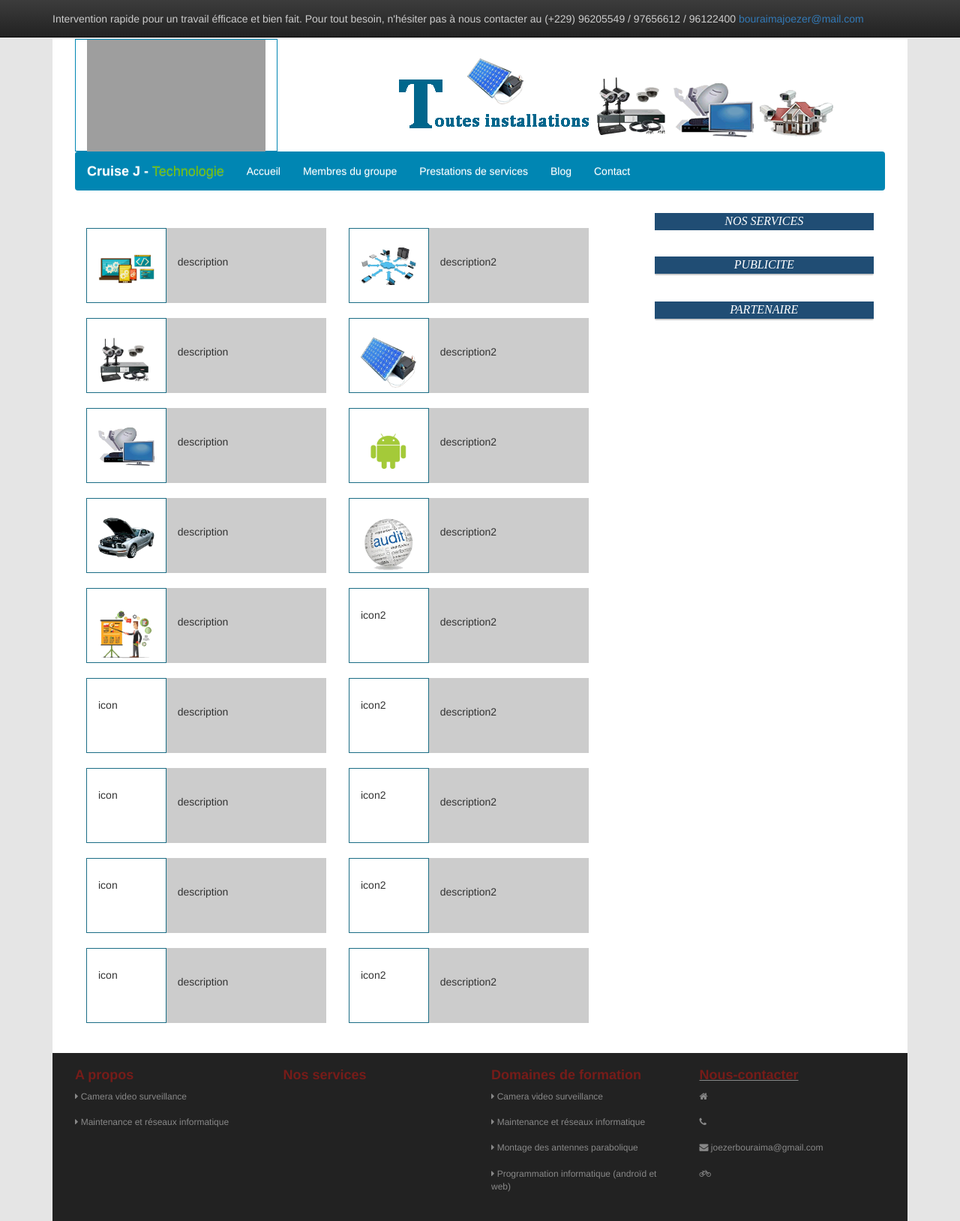
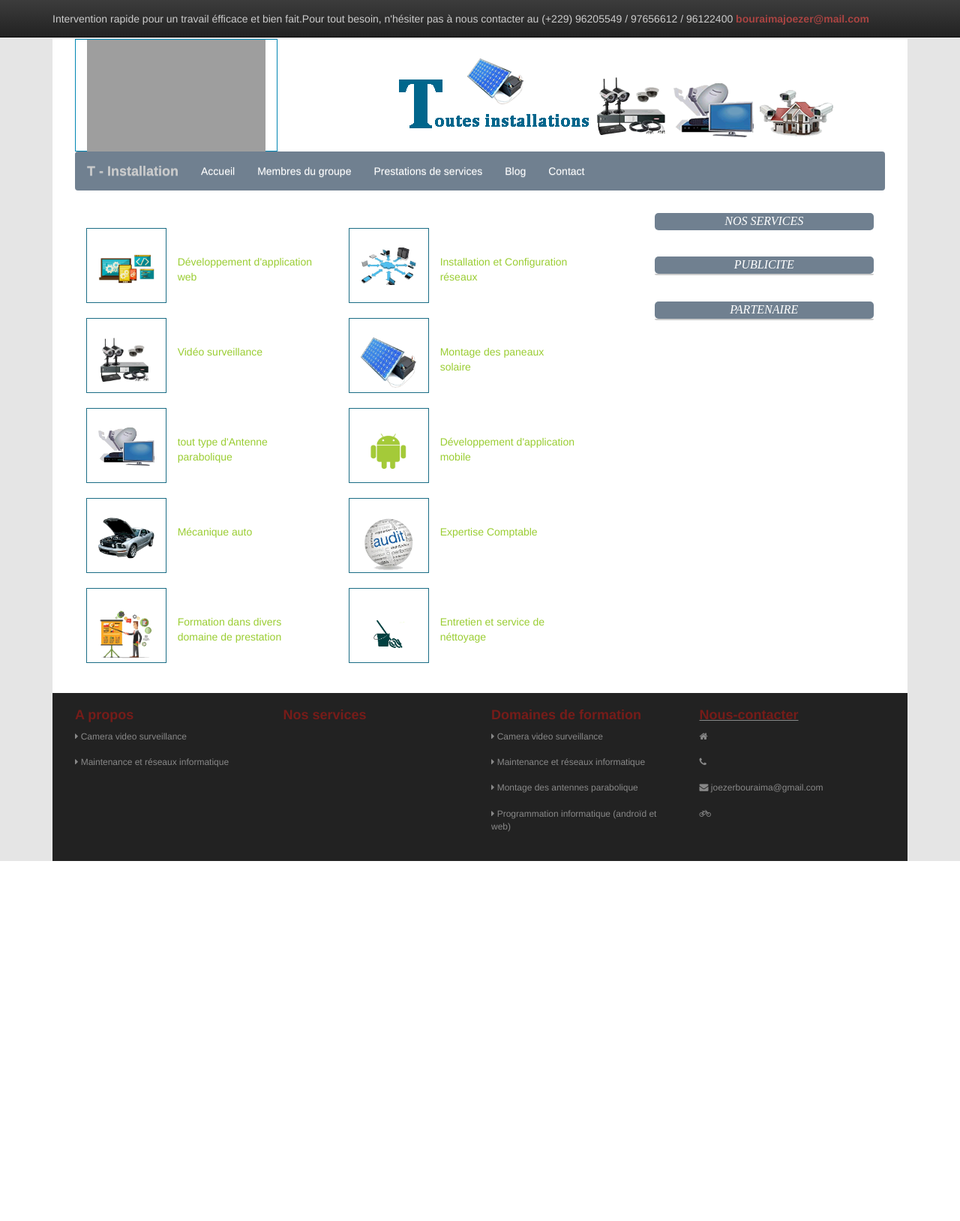
Before and after one commit to 96205549/MyProfile, a PHP site: page /prestation.php in a window 1280 px wide. Shown: the whole page at 75% size. After the commit the page ends 1148 px from the top, so only its background shows below. Run offline with PHP 8.4, Linux system fonts and the light colour scheme; data comes from the database, SQL or seed files in the repository; data that the repository does not hold is empty; some libraries are stand-ins or nearby versions; grey boxes are pictures that could not be loaded.

Commit message:
mise à jour du code

```diff
--- a/MyProfile/Pushmsg.php
+++ b/MyProfile/Pushmsg.php
@@ -16,15 +16,15 @@ if (isset($_POST['msg'])) {
     if (!empty($text)) {
         //die(print_r($idpost.",".$date.",".$text));
         $req = $db->query("INSERT INTO `messages`(`msg`, `date`, `id_post`, `idclient`, `parent`) VALUES ('$text','$date','$idpost','0','0')");
-
+       // die(print_r($req));
         if ($req == TRUE) {
             $output["msg"] = "merci pour votre commentaire";
             $output["success"] = true;
             $_SESSION['idp'] = $idpost;
-            //header('Location: blog.php?notre-blog');
+            header('Location: blog.php?notre-blog');
         }
     }
-            return json_encode($output);
+          //  return json_encode($output);
 }
 
 //function countMsg($idpost)
--- a/MyProfile/footer.php
+++ b/MyProfile/footer.php
@@ -49,5 +49,5 @@
 </body>
 <script src="../public/vendor/jquery/dist/jquery.min.js"></script>
 <script src="../public/vendor/bootstrap/dist/js/bootstrap.min.js"></script>
-<script src="../public/js/postmsg.js"></script>
+<!--script src="../public/js/postmsg.js"></script-->
 </html>
--- a/MyProfile/menu.php
+++ b/MyProfile/menu.php
@@ -1,14 +1,14 @@
 <nav class="navbar navbar nav-color">
     <div class="container-fluid">
         <div class="navbar-header">
-            <a class="navbar-brand" href="index.php?home-group"><font color="#fff"><b>Cruise J -</b></font><font color="#761c19;"> Technologie</font></a>
+            <a class="navbar-brand" href="index.php?home-group"><font color="#ccc"><b>T - Installation</b></font><!--font color="#ccc"> Technologie</font--></a>
         </div>
         <ul class="nav navbar-nav">
-            <li><a href="index.php?accueil">Accueil</a></li>
-            <li><a href="membre.php?membre-du-groupe">Membres du groupe</a></li>
-            <li><a href="prestation.php?nos-prestations-de-service">Prestations de services</a></li>
-            <li><a href="blog.php?notre-blog">Blog</a></li>
-            <li><a href="contact.php?contactez-de-la-banlieue">Contact</a></li>
+            <li class="nav-color-li"><a href="index.php?accueil">Accueil</a></li>
+            <li class="nav-color-li"><a href="membre.php?membre-du-groupe">Membres du groupe</a></li>
+            <li class="nav-color-li"><a href="prestation.php?nos-prestations-de-service">Prestations de services</a></li>
+            <li class="nav-color-li"><a href="blog.php?notre-blog">Blog</a></li>
+            <li class="nav-color-li"><a href="contact.php?contactez-de-la-banlieue">Contact</a></li>
         </ul>
 
     </div>
@@ -17,7 +17,7 @@
 <div class="navbar navbar-inverse navbar-fixed-top col-md-12">
     <div class="container-fluid">
         <div class="container" style="padding-top: 15px;">
-            <font color="#ccc"><p>Intervention rapide pour un travail &eacute;fficace et bien fait. Pour tout besoin, n&apos;hésiter pas à nous contacter au  (+229) 96205549 / 97656612 / 96122400 <a>bouraimajoezer@mail.com</a></p></font>
+            <font color="#ccc"><p>Intervention rapide pour un travail &eacute;fficace et bien fait.Pour tout besoin, n&apos;hésiter pas à nous contacter au  (+229) 96205549 / 97656612 / 96122400 <a class="text-danger"><b>bouraimajoezer@mail.com</b></a></p></font>
         </div>
     </div>
 </div>
--- a/MyProfile/nbproject/private/private.xml
+++ b/MyProfile/nbproject/private/private.xml
@@ -2,6 +2,8 @@
 <project-private xmlns="http://www.netbeans.org/ns/project-private/1">
     <editor-bookmarks xmlns="http://www.netbeans.org/ns/editor-bookmarks/2" lastBookmarkId="0"/>
     <open-files xmlns="http://www.netbeans.org/ns/projectui-open-files/2">
-        <group name="tutoriel"/>
+        <group name="tutoriel">
+            <file>file:/C:/wamp64/www/MyProfile/super-admin/controller.php</file>
+        </group>
     </open-files>
 </project-private>
--- a/MyProfile/prestation.php
+++ b/MyProfile/prestation.php
@@ -4,93 +4,54 @@
         <div class="form-group-sm row presta-1 ">
             <div class="col-md-6">
                 <div class="presta-1-icon col-md-4"><img src="../public/img/img-prestation/web.png"  class="img-responsive" width="100%" height="100%"></div>
-                <div class="presta-1-description col-md-8">description</div>
+                <div class="presta-1-description col-md-8">D&eacute;veloppement d&apos;application web</div>
             </div>
             <div class="col-md-6">
                 <div class="presta-1-icon col-md-4"><img src="../public/img/img-prestation/reseaux.png"  class="img-responsive" width="100%" height="100%"></div>
-                <div class="presta-1-description col-md-8">description2</div>
+                <div class="presta-1-description col-md-8">Installation et Configuration r&eacute;seaux </div>
             </div>
         </div>
         <div class="form-group-sm row presta-1 ">
             <div class="col-md-6">
                 <div class="presta-1-icon col-md-4"><img src="../public/img/img-prestation/camera.png"  class="img-responsive" width="100%" height="100%"></div>
-                <div class="presta-1-description col-md-8">description</div>
+                <div class="presta-1-description col-md-8">Vid&eacute;o surveillance</div>
             </div>
             <div class="col-md-6">
                 <div class="presta-1-icon col-md-4"><img src="../public/img/img-prestation/pano.png"  class="img-responsive" width="100%" height="100%"></div>
-                <div class="presta-1-description col-md-8">description2</div>
+                <div class="presta-1-description col-md-8">Montage des paneaux solaire</div>
             </div>
         </div>
         <div class="form-group-sm row presta-1 ">
             <div class="col-md-6">
                 <div class="presta-1-icon col-md-4"><img src="../public/img/img-prestation/paneau.png"  class="img-responsive" width="100%" height="100%"></div>
-                <div class="presta-1-description col-md-8">description</div>
+                <div class="presta-1-description col-md-8">tout type d&apos;Antenne parabolique</div>
             </div>
             <div class="col-md-6">
                 <div class="presta-1-icon col-md-4"><img src="../public/img/img-prestation/android.png"  class="img-responsive" width="100%" height="100%"></div>
-                <div class="presta-1-description col-md-8">description2</div>
+                <div class="presta-1-description col-md-8">D&eacute;veloppement d'application mobile</div>
             </div>
         </div>
         <div class="form-group-sm row presta-1 ">
             <div class="col-md-6">
                 <div class="presta-1-icon col-md-4"><img src="../public/img/img-prestation/mecanik.png"  class="img-responsive" width="100%" height="100%"></div>
-                <div class="presta-1-description col-md-8">description</div>
+                <div class="presta-1-description col-md-8">Mécanique auto</div>
             </div>
             <div class="col-md-6">
                 <div class="presta-1-icon col-md-4"><img src="../public/img/img-prestation/audi.png"  class="img-responsive" width="100%" height="100%"></div>
-                <div class="presta-1-description col-md-8">description2</div>
+                <div class="presta-1-description col-md-8">Expertise Comptable</div>
             </div>
         </div>
         <div class="form-group-sm row presta-1 ">
             <div class="col-md-6">
                 <div class="presta-1-icon col-md-4"><img src="../public/img/img-prestation/formation.png"  class="img-responsive" width="100%" height="100%"></div>
-                <div class="presta-1-description col-md-8">description</div>
+                <div class="presta-1-description col-md-8">Formation dans divers domaine de prestation</div>
             </div>
             <div class="col-md-6">
-                <div class="presta-1-icon col-md-4">icon2</div>
-                <div class="presta-1-description col-md-8">description2</div>
+                <div class="presta-1-icon col-md-4"><img src="../public/img/img-prestation/netoi.png"  class="img-responsive" width="100%" height="100%"></div>
+                <div class="presta-1-description col-md-8">Entretien et service de n&eacute;ttoyage</div>
             </div>
         </div>
-        <div class="form-group-sm row presta-1 ">
-            <div class="col-md-6">
-                <div class="presta-1-icon col-md-4">icon</div>
-                <div class="presta-1-description col-md-8">description</div>
-            </div>
-            <div class="col-md-6">
-                <div class="presta-1-icon col-md-4">icon2</div>
-                <div class="presta-1-description col-md-8">description2</div>
-            </div>
-        </div>
-        <div class="form-group-sm row presta-1 ">
-            <div class="col-md-6">
-                <div class="presta-1-icon col-md-4">icon</div>
-                <div class="presta-1-description col-md-8">description</div>
-            </div>
-            <div class="col-md-6">
-                <div class="presta-1-icon col-md-4">icon2</div>
-                <div class="presta-1-description col-md-8">description2</div>
-            </div>
-        </div>
-        <div class="form-group-sm row presta-1 ">
-            <div class="col-md-6">
-                <div class="presta-1-icon col-md-4">icon</div>
-                <div class="presta-1-description col-md-8">description</div>
-            </div>
-            <div class="col-md-6">
-                <div class="presta-1-icon col-md-4">icon2</div>
-                <div class="presta-1-description col-md-8">description2</div>
-            </div>
-        </div>
-        <div class="form-group-sm row presta-1 ">
-            <div class="col-md-6">
-                <div class="presta-1-icon col-md-4">icon</div>
-                <div class="presta-1-description col-md-8">description</div>
-            </div>
-            <div class="col-md-6">
-                <div class="presta-1-icon col-md-4">icon2</div>
-                <div class="presta-1-description col-md-8">description2</div>
-            </div>
-        </div>
+
     </div>
     <div class="col-md-offset-1 col-md-3 right_bloc">
         <?php include './band-offre.php'; ?>
--- a/public/css/ets.css
+++ b/public/css/ets.css
@@ -10,7 +10,8 @@ and open the template in the editor.
 .connect{
     margin: 100px  ;
 	padding: 0 ;
-	background: #dea;
+	/*background: #dea;*/
+	background: slategray;
 }
 .conteneur-con
 {
--- a/public/css/style.css
+++ b/public/css/style.css
@@ -16,13 +16,13 @@ and open the template in the editor.
 	/*text-align: center ;*/
 	/*font: 0.8em "Trebuchet MS", helvetica, sans-serif ;*/
 	background: #e5e5e5;
-       /* background-image: url(../../public/img/authpict.jpg); #0086b3;*/
+       /* background-image: url(../../public/img/authpict.jpg); #204d74 #0086b3; #888888 #5bc0de*/
 }
 .nav-color{
-    background-color: #0086b3;
+    background-color: slategray;
     color: #fff;
 }
-li a{
+.nav-color-li a{
     color: #fff;
 }
 .conteneur
@@ -71,13 +71,16 @@ li a{
     background-color: #fff;
 }
 .bar_pub{
-    background-color: #204d74;
+    /*background-color: #204d74;*/
+    /*background-color: #761c19;*/
+    background-color: slategray;
     color: #fff;
     text-align: center;
     text-transform: capitalize;
     font-size:16px;
     font-family: serif;
     font-style: italic;
+    border-radius: 5px;
 }
 .pub_bloc{
     /*height: 280px;*/
@@ -140,7 +143,10 @@ li a{
 .presta-1-description{
     height: 100px;
     padding: 35px;
-    background-color: #ccc;
+    /*background-color: #ccc;*/
+    color: yellowgreen;
+    font-family:  inherit;
+    /*font-style: bold;*/
 }
 .blog-site{
     height: 380px;
```
Also changed, not shown: MyProfile/contact.php (+30 -10 lines), super-admin/controller.php (+43 -38 lines), public/img/corbeille.png (added), public/img/img-prestation/netoi.png (added), public/img/joe.png (added), public/img/newLti.png (added).
